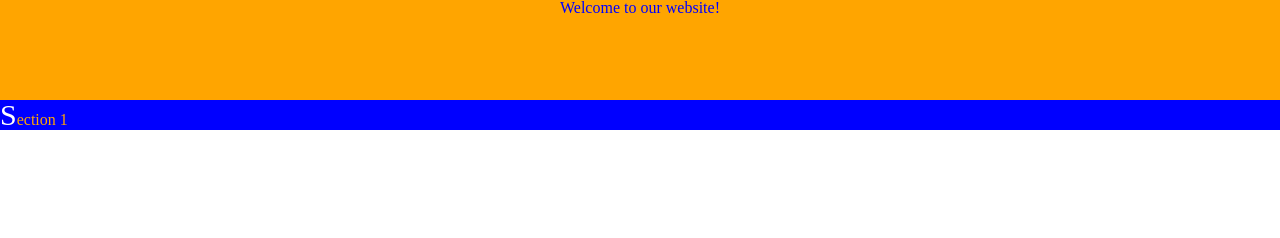
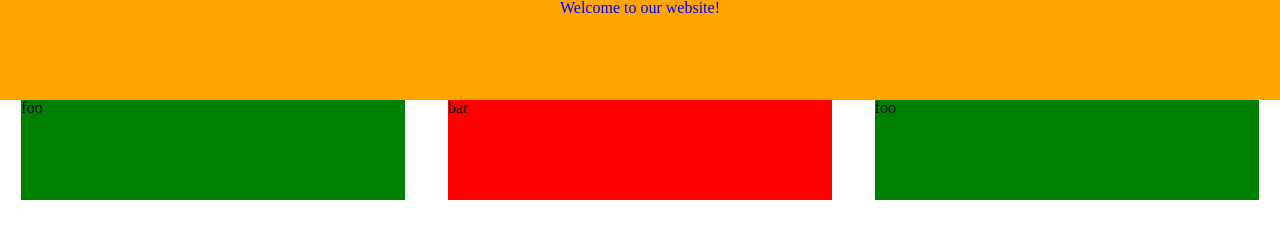
Before and after one commit to midwest-coder/CSS-Basics, a plain HTML site: page index.html in a window 1280 px wide. Drawn offline with Linux system fonts and the light colour scheme.

Commit message:
added flex box to .main

```diff
--- a/index.html
+++ b/index.html
@@ -14,9 +14,15 @@
     </header>
     <!-- the main element is where you put the main portion of your website -->
     <main>
-      <section>
-        <p>Section 1</p>
-      </section>
+      <div class="foo">
+        <h1>foo</h1>
+      </div>
+      <div class="bar">
+        <h2>bar</h2>
+      </div>
+      <div class="foo">
+        <h1>foo</h1>
+      </div>
     </main>
   </body>
 </html>
--- a/main.css
+++ b/main.css
@@ -15,15 +15,28 @@ header:hover {
 }
 
 main {
-  background-color: gray;
+  display: flex;
+  justify-content: space-around;
 }
 
-section {
-  background-color: blue;
-  color: orange;
+main > div {
+  flex-basis: 30%;
 }
+
 
 section::first-letter {
   color: white;
   font-size: 30px;
 }
+
+.foo, .bar {
+  height: 100px;
+}
+
+.foo {
+  background-color: green;
+}
+
+.bar {
+  background-color: red;
+}
```
